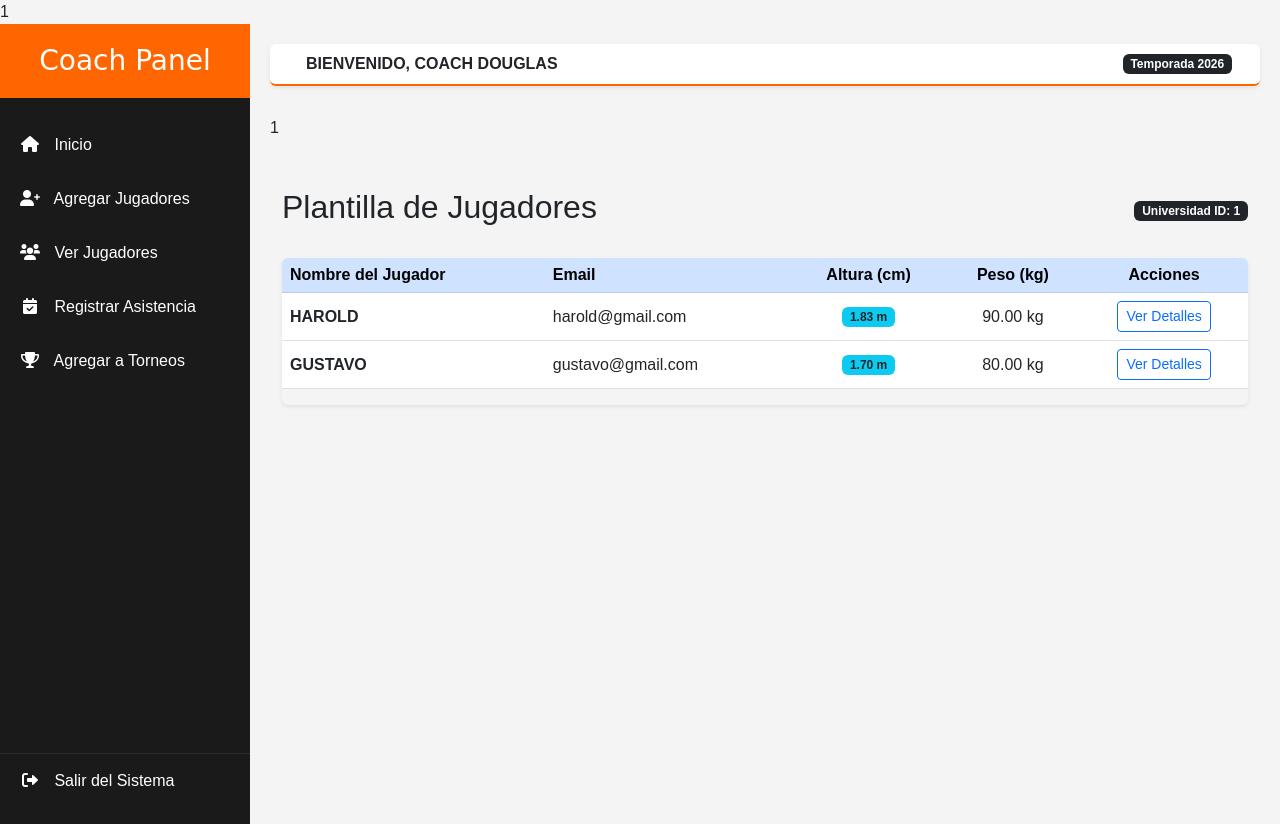
After one commit to douggv/academy, a PHP site: page /academy/client/entrenador/views/jugadores/index.php in a window 1280 px wide. The commit adds this page. Run offline with PHP 8.4, Linux system fonts and the light colour scheme; a user stored in the database is signed in; data comes from the database, SQL or seed files in the repository; some libraries are stand-ins or nearby versions.

Commit message:
jugaores create

```diff
--- /dev/null
+++ b/app/controllers/controllers_entrenador/jugadores/read.php
@@ -0,0 +1,10 @@
+<?php
+// Preparamos la consulta filtrando por la universidad del usuario
+$sql = "SELECT * FROM jugadores WHERE id_universidad_fk = :id_uni";
+
+$query = $pdo->prepare($sql);
+// Enlazamos el parámetro del usuario logueado
+$query->bindParam(':id_uni', $usuarioLogueado['id_universidad_fk']);
+$query->execute();
+$jugadores = $query->fetchAll(PDO::FETCH_ASSOC);
+?>
--- a/client/entrenador/layouts/parte1.php
+++ b/client/entrenador/layouts/parte1.php
@@ -80,6 +80,7 @@
     <nav id="sidebar">
         <div class="sidebar-header text-center">
             <h3 class="bebas mb-0">Coach Panel</h3>
+            <h3 class="bebas mb-0"></h3>
         </div>
 
         <ul class="list-unstyled components">
@@ -87,10 +88,10 @@
                 <a href="#"><i class="fas fa-home"></i> Inicio</a>
             </li>
             <li>
-                <a href="#"><i class="fas fa-user-plus"></i> Agregar Jugadores</a>
+                <a href="<?php echo $URL . '/client/entrenador/views/jugadores/create.php'; ?>"><i class="fas fa-user-plus"></i> Agregar Jugadores</a>
             </li>
             <li>
-                <a href="#"><i class="fas fa-users"></i> Ver Jugadores</a>
+                <a href="<?php echo $URL . '/client/entrenador/views/jugadores/index.php'; ?>"><i class="fas fa-users"></i> Ver Jugadores</a>
             </li>
             <li>
                 <a href="#"><i class="fas fa-calendar-check"></i> Registrar Asistencia</a>
@@ -103,7 +104,7 @@
         <div class="logout-section">
             <ul class="list-unstyled">
                 <li>
-                    <a href="logout.php" class="logout-link text-white">
+                    <a href="<?php echo $URL; ?>/app/controllers/controllers_entrenador/logout.php" class="logout-link text-white">
                         <i class="fas fa-sign-out-alt"></i> Salir del Sistema
                     </a>
                 </li>
@@ -117,29 +118,10 @@
                 <button type="button" id="sidebarCollapse" class="btn btn-dark d-md-none">
                     <i class="fas fa-align-left"></i>
                 </button>
-                <span class="ms-2 fw-bold text-uppercase">Bienvenido, Coach <?php echo "Pérez"; ?></span>
+                <span class="ms-2 fw-bold text-uppercase">Bienvenido, Coach <?php echo $usuarioLogueado['nombre_usuario']; ?></span>
 
                 <div class="ms-auto">
                     <span class="badge bg-dark">Temporada 2026</span>
                 </div>
             </div>
         </nav>
-
-        <div class="container-fluid">
-            <div class="row">
-                <div class="col-md-12">
-                    <h2 class="bebas text-dark border-bottom pb-2">Resumen de Entrenamiento</h2>
-                </div>
-
-                <div class="col-md-4 mb-4">
-                    <div class="card bg-dark text-white shadow">
-                        <div class="card-body">
-                            <h5>Total Jugadores</h5>
-                            <h2 class="text-warning">24</h2>
-                        </div>
-                    </div>
-                </div>
-                </div>
-        </div>
-    </div>
-</div>
--- a/client/entrenador/layouts/parte2.php
+++ b/client/entrenador/layouts/parte2.php
@@ -1,3 +1,9 @@
+
+
+
+    </div>
+</div>
+
 <script src="https://code.jquery.com/jquery-3.6.0.min.js"></script>
 <script src="https://cdn.jsdelivr.net/npm/bootstrap@5.3.0/dist/js/bootstrap.bundle.min.js"></script>
 
--- a/client/entrenador/layouts/verificacion.php
+++ b/client/entrenador/layouts/verificacion.php
@@ -16,7 +16,29 @@
         header('Location: ' . $URL . '/login.php');
         exit();
     } else {
+
         $usuario_sesion = $_SESSION['sesionentrenador'];
+        $rol = $_SESSION['rol'];
         $rol_sesion = "Entrenador";
+
+        // 1. Usamos un marcador de posición (:email) en lugar de la variable directa
+        $sql2 = "SELECT * FROM usuarios WHERE email_usuario = :email";
+
+        // 2. Preparamos la consulta
+        $query = $pdo->prepare($sql2);
+
+        // 3. Vinculamos el valor de la sesión al marcador
+        $query->bindParam(':email', $usuario_sesion);
+
+        // 4. Ejecutamos
+        $query->execute();
+
+        // 5. Como es un solo usuario, usamos fetch() en lugar de fetchAll()
+        // para acceder directo a los datos sin un bucle foreach adicional.
+        $usuarioLogueado = $query->fetch(PDO::FETCH_ASSOC);
+
+
     }
+
 ?>
+<?php echo $usuarioLogueado['id_universidad_fk']; ?>
--- /dev/null
+++ b/client/entrenador/views/jugadores/index.php
@@ -0,0 +1,55 @@
+<?php include '../../layouts/verificacion.php'; ?>
+
+<?php include '../../layouts/parte1.php'; ?>
+<?php include '../../../../app/controllers/controllers_entrenador/jugadores/read.php'; ?>
+<?php echo $usuarioLogueado['id_universidad_fk']; ?>
+
+
+
+<div class="container mt-5">
+    <div class="d-flex justify-content-between align-items-center mb-4">
+        <h2>Plantilla de Jugadores</h2>
+        <span class="badge bg-dark">Universidad ID: <?= htmlspecialchars($usuarioLogueado['id_universidad_fk']) ?></span>
+    </div>
+
+    <div class="table-responsive shadow-sm rounded">
+        <table class="table table-hover align-middle">
+            <thead class="table-primary">
+                <tr>
+                    <th>Nombre del Jugador</th>
+                    <th>Email</th>
+                    <th class="text-center">Altura (cm)</th>
+                    <th class="text-center">Peso (kg)</th>
+                    <th class="text-center">Acciones</th>
+                </tr>
+            </thead>
+            <tbody>
+                <?php if (count($jugadores) > 0): ?>
+                    <?php foreach ($jugadores as $jugador): ?>
+                        <tr>
+                            <td class="fw-bold text-uppercase"><?= htmlspecialchars($jugador['nombre_jugador']) ?></td>
+                            <td><?= htmlspecialchars($jugador['email_jugador']) ?></td>
+                            <td class="text-center">
+                                <span class="badge bg-info text-dark"><?= htmlspecialchars($jugador['altura_jugador']) ?> m</span>
+                            </td>
+                            <td class="text-center"><?= htmlspecialchars($jugador['peso_jugador']) ?> kg</td>
+                            <td class="text-center">
+                                <a href="perfil_jugador.php?id=<?= $jugador['id_jugador'] ?>" class="btn btn-outline-primary btn-sm">
+                                    <i class="bi bi-person-bounding-box"></i> Ver Detalles
+                                </a>
+                            </td>
+                        </tr>
+                    <?php endforeach; ?>
+                <?php else: ?>
+                    <tr>
+                        <td colspan="5" class="text-center text-muted">No hay jugadores registrados para esta universidad.</td>
+                    </tr>
+                <?php endif; ?>
+            </tbody>
+        </table>
+    </div>
+</div>
+
+
+
+<?php include '../../layouts/parte2.php'; ?>
```
Also changed, not shown: app/controllers/controllers_entrenador/jugadores/create.php (added, +79 -0 lines), app/controllers/controllers_entrenador/logout.php (added, +8 -0 lines), client/entrenador/views/index.php (+25 -0 lines), client/entrenador/views/jugadores/create.php (added, +71 -0 lines), client/entrenador/views/jugadores/delete.php (added, +11 -0 lines), app/controllers/controllers_entrenador/jugadores/delete.php (added), app/controllers/controllers_entrenador/jugadores/update.php (added), client/assets/img/jugadores/asd_1769108749_marioimagen.webp (added), client/entrenador/views/jugadores/update.php (added).
